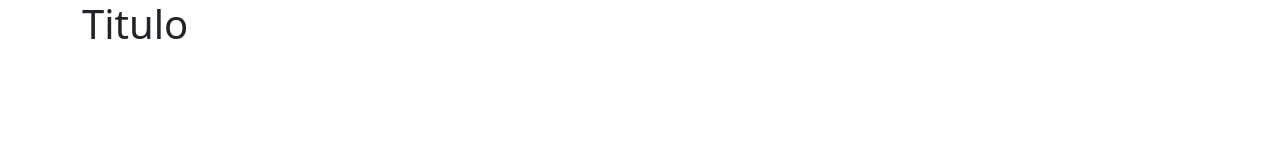
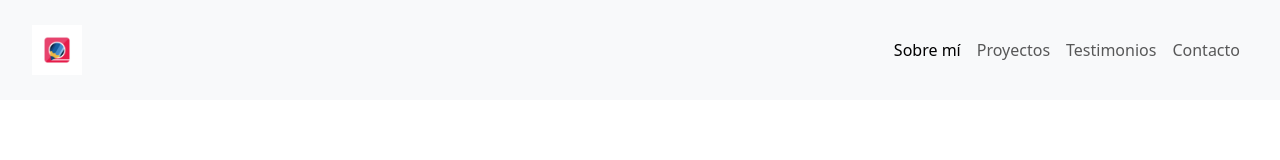
Before and after one commit to jgromerou/bootstrap-practica, a plain HTML site: page index.html in a window 1280 px wide. Drawn offline with nearby package versions, Linux system fonts and the light colour scheme.

Commit message:
se creó la barra de navegación

```diff
--- a/css/styles.css
+++ b/css/styles.css
@@ -0,0 +1,15 @@
+.navbar {
+  padding: 20px;
+  background: #f5f6f7;
+}
+
+.navbar-collapse {
+  align-items: center;
+  justify-content: space-between;
+}
+
+@media screen and (max-width: 767px) {
+  .navbar-brand {
+    display: none;
+  }
+}
--- a/index.html
+++ b/index.html
@@ -18,8 +18,59 @@
     <link rel="stylesheet" href="./css/styles.css" />
   </head>
   <body>
-    <header class="container">
-      <h1>Titulo</h1>
+    <header>
+      <nav class="navbar navbar-expand-md bg-body-tertiary navbar-light">
+        <div class="container-fluid">
+          <button
+            class="navbar-toggler"
+            type="button"
+            data-bs-toggle="collapse"
+            data-bs-target="#navbar-toggler"
+            aria-controls="navbar-toggler"
+            aria-expanded="false"
+            aria-label="Toggle navigation"
+          >
+            <span class="navbar-toggler-icon"></span>
+          </button>
+          <div class="collapse navbar-collapse" id="navbar-toggler">
+            <a class="navbar-brand" href="#"
+              ><img
+                src="./img/icono-favicon.webp"
+                width="50"
+                alt="Logo de la página web"
+            /></a>
+            <ul
+              class="navbar-nav d-flex justify-content-center align-items-center mb-2 mb-lg-0"
+            >
+              <li class="nav-item">
+                <a class="nav-link active" aria-current="page" href="#"
+                  >Sobre mí</a
+                >
+              </li>
+              <li class="nav-item">
+                <a class="nav-link" href="#">Proyectos</a>
+              </li>
+              <li class="nav-item">
+                <a class="nav-link" href="#">Testimonios</a>
+              </li>
+              <li class="nav-item">
+                <a class="nav-link" href="#">Contacto</a>
+              </li>
+            </ul>
+            <!-- <form class="d-flex" role="search">
+              <input
+                class="form-control me-2"
+                type="search"
+                placeholder="Search"
+                aria-label="Search"
+              />
+              <button class="btn btn-outline-success" type="submit">
+                Search
+              </button>
+            </form> -->
+          </div>
+        </div>
+      </nav>
     </header>
     <script
       src="https://cdn.jsdelivr.net/npm/bootstrap@5.3.0-alpha3/dist/js/bootstrap.bundle.min.js"
```
